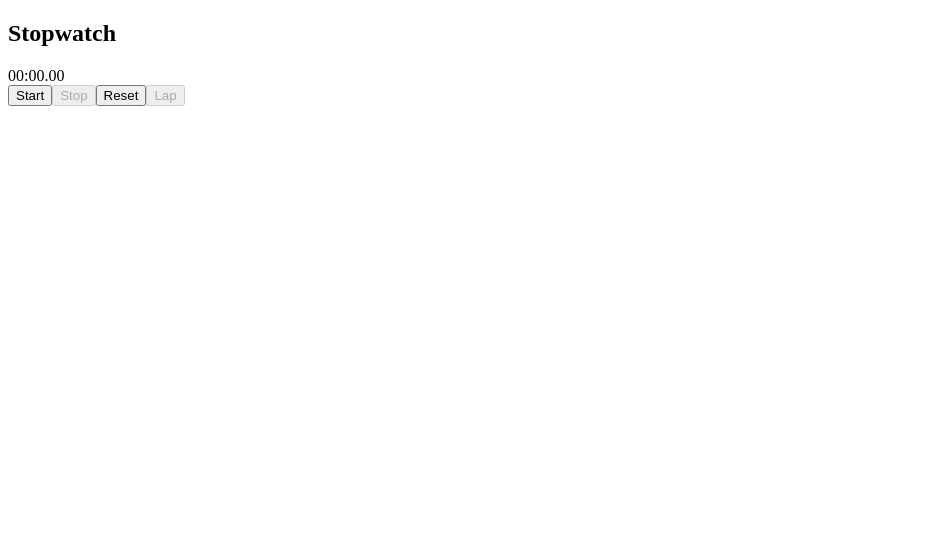
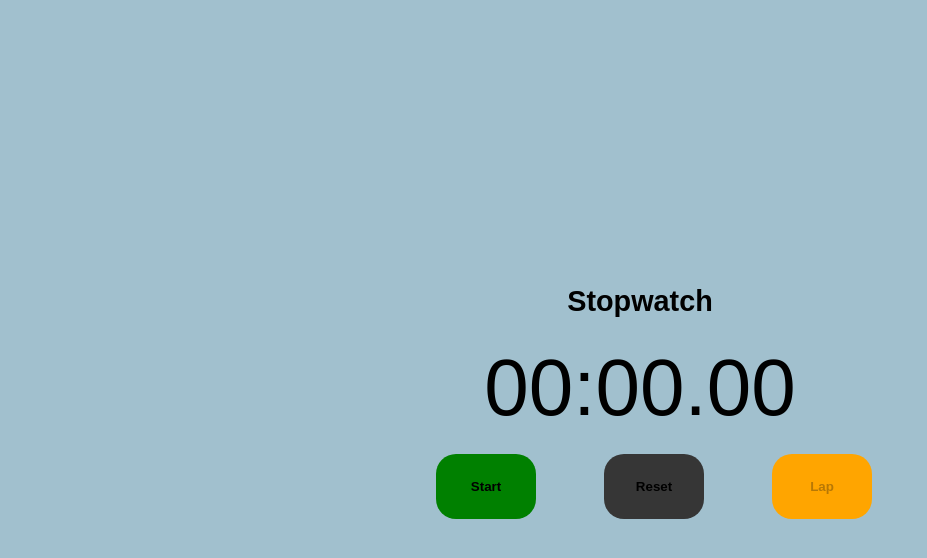
Before and after one commit to Shopify/eng-intern-assessment-react, a React app: page / in a window 1280 px wide. Shown: the top 558 px of the page, without its empty margins (0-927 px from the left). Built offline with nearby package versions, Linux system fonts and the light colour scheme.

Commit message:
Added styling
Added styling with css
Added stylemock.js  and modified package.json so jest ignores .css files in the unit tests

```diff
--- a/package.json
+++ b/package.json
@@ -50,6 +50,9 @@
     "transform": {
       "^.+\\.(js|jsx|ts|tsx)$": "babel-jest"
     },
-    "testEnvironment": "jest-environment-jsdom"
+    "testEnvironment": "jest-environment-jsdom",
+    "moduleNameMapper": {
+      "\\.(css)$": "<rootDir>/__mocks__/styleMock.js"
+    }
   }
 }
--- a/src/App.tsx
+++ b/src/App.tsx
@@ -1,6 +1,7 @@
 import React, { useState, useEffect } from 'react';
 import StopWatch from './StopWatch';
 import StopWatchButton from './StopWatchButton';
+import './StopWatch.css';
 
 const App: React.FC = () => {
     //Hooks to track current time, laps, and if the stopwatch is running
--- /dev/null
+++ b/src/StopWatch.css
@@ -0,0 +1,61 @@
+body {
+    font-family: Arial, sans-serif;
+    background-color: #a1c0ce;
+    color: #000000;
+    margin: 0;
+    display: flex;
+    justify-content: center;
+    align-items: center;
+    height: 100vh;
+}
+
+.stopwatch-container {
+    text-align: center;
+    font-size: larger;
+}
+
+.button {
+    position: relative;
+    margin: 20px;
+    width: 100px;
+    height: 65px;
+    border: none;
+    padding: 10px 20px;
+    border-radius: 20px;
+    cursor: pointer;
+    font-weight: bold;
+}
+
+.start-button {
+    background-color: green;
+    left: 10%;
+}
+
+.stop-button {
+    background-color: red;
+    left: -15%;
+}
+
+.start-button[disabled]{
+    visibility: hidden;
+}
+
+
+.stop-button[disabled]{
+    visibility: hidden;
+}
+
+.reset-button {
+    background-color: rgb(54, 54, 54);
+    left: -10%;
+}
+
+.lap-button {
+    background-color: orange;
+    left: -5%;
+}
+
+.time-display{
+    font-size: 80px;
+
+}
--- a/src/StopWatch.tsx
+++ b/src/StopWatch.tsx
@@ -9,7 +9,7 @@ interface StopWatchProps {
 const StopWatch: React.FC<StopWatchProps> = ({ time, laps, formatTime }) => {
     return (
         <div>
-            <div>{formatTime(time)}</div> {/* Renders time*/}
+            <div className='time-display'>{formatTime(time)}</div> {/* Renders time*/}
             {/* Renders laps if there are any */}
             {laps.length > 0 && (
                 <div>
--- a/src/StopWatchButton.tsx
+++ b/src/StopWatchButton.tsx
@@ -18,10 +18,11 @@ const StopWatchButton: React.FC<StopWatchButtonProps> = ({
 }) => {
     return (
         <div>
-            <button className='start-button' onClick={handleStart} disabled={isRunning}>Start</button>
-            <button className='stop-button' onClick={handleStop} disabled={!isRunning}>Stop</button>
-            <button className='reset-button' onClick={handleReset}>Reset</button>
-            <button className='lap-button' onClick={handleLap} disabled={!isRunning}>Lap</button>
+
+            <button className='button start-button' onClick={handleStart} disabled={isRunning}>Start</button>
+            <button className='button stop-button' onClick={handleStop} disabled={!isRunning}>Stop</button>
+            <button className='button reset-button' onClick={handleReset}>Reset</button>
+            <button className='button lap-button' onClick={handleLap} disabled={!isRunning}>Lap</button>
         </div>
     );
 };
```
Also changed, not shown: 1 other file (tests, documents, lock files or other folders).
